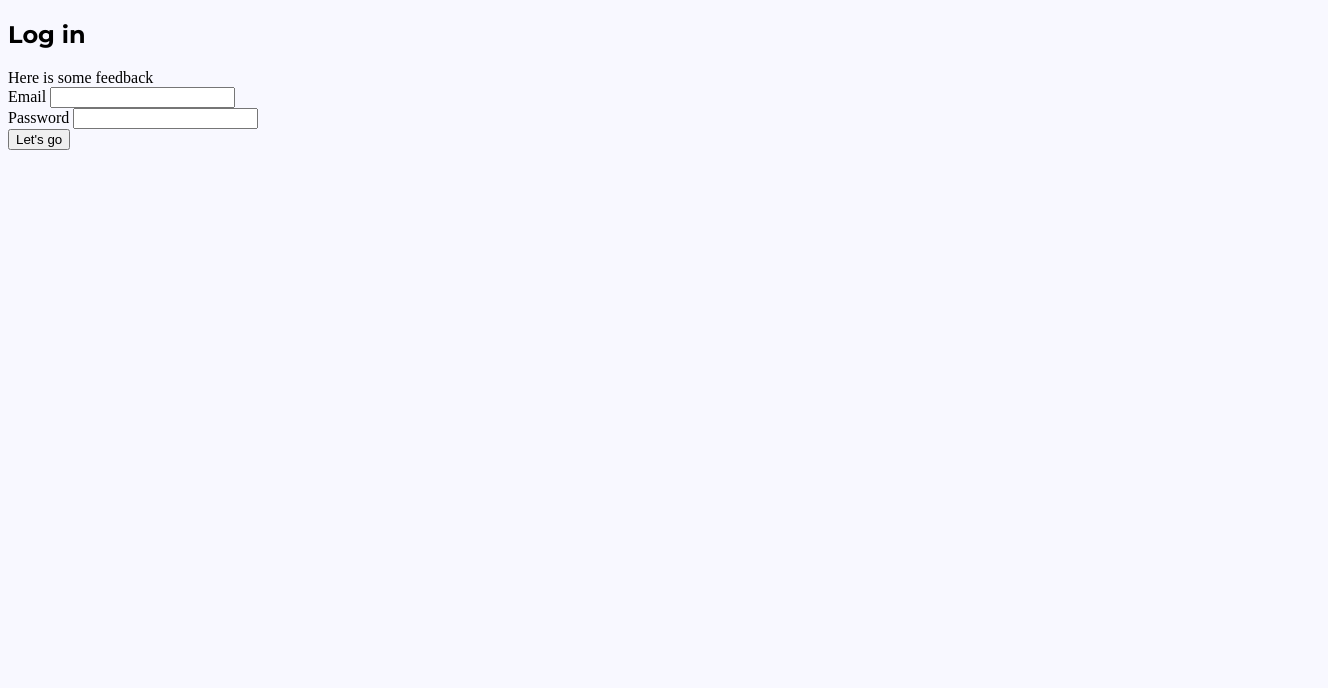
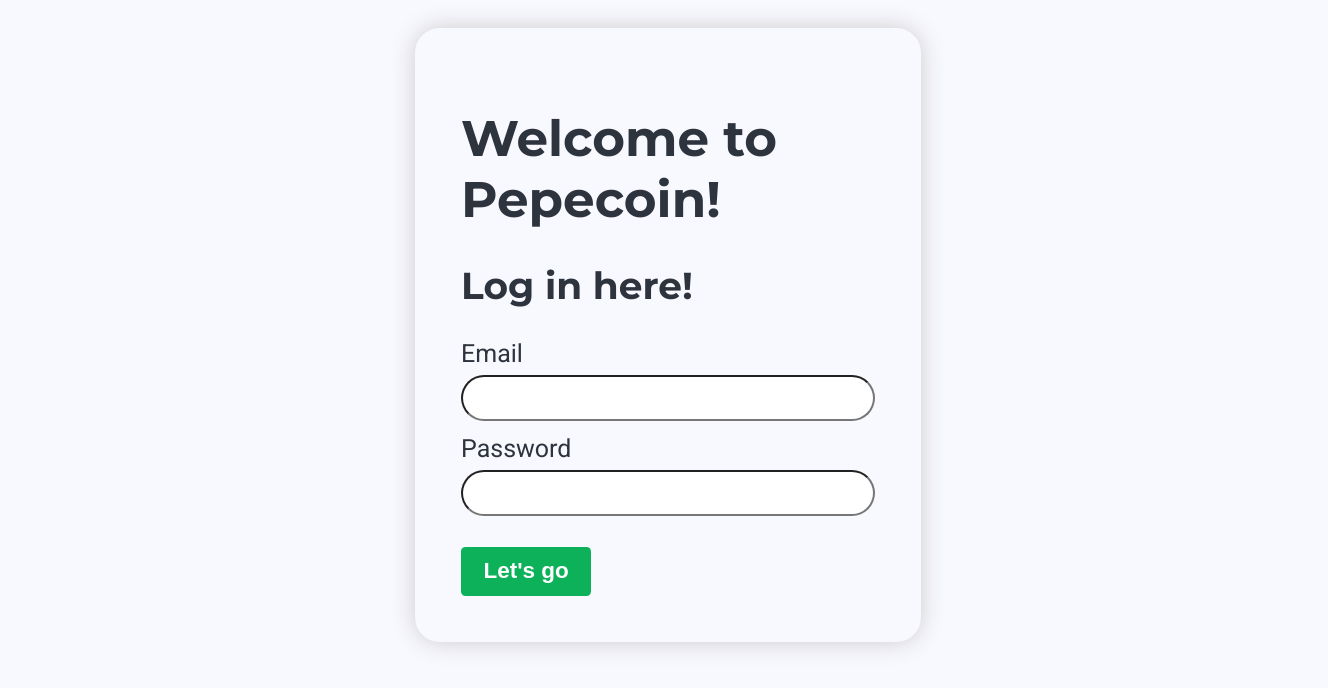
Before and after one commit to StefwardM/virtualCurrencyApp_Frontend, a plain HTML site: page login.html in a window 1280 px wide. Shown: the whole page, 1328 px wide, since content can reach past the window. Drawn offline with Linux system fonts and the light colour scheme.

Commit message:
extra sass modules for login page

```diff
--- a/login.html
+++ b/login.html
@@ -10,19 +10,20 @@
 </head>
 <body>
 <div class="mobile">
-    <h2 class="title">Log in</h2>
-    <div class="alert hidden">
+    <h1>Welcome to Pepecoin!</h1>
+    <h2>Log in here!</h2>
+    <div class="error hidden">
         Here is some feedback
     </div>
     <div class="login">
-        <div>
+        <div class="flex flex-col">
             <label for="email">Email</label>
-            <input class="input--text" id="email" name="email" type="text">
+            <input class="inputfield" id="email" name="email" type="text">
         </div>
 
-        <div>
+        <div class="flex flex-col">
             <label for="password">Password</label>
-            <input class="input--text" id="password" name="password" type="password">
+            <input class="inputfield" id="password" name="password" type="password">
         </div>
 
         <button class="btn btn--primary login__btn">Let's go</button>
--- a/sass/main.sass
+++ b/sass/main.sass
@@ -7,3 +7,11 @@
 @import 'modules/_grid'
 
 @import 'modules/_text'
+
+@import 'modules/_mobile'
+
+@import 'modules/_error'
+
+@import 'modules/_button'
+
+@import 'modules/_inputfield'
--- /dev/null
+++ b/sass/modules/_button.sass
@@ -0,0 +1,10 @@
+.btn
+  font-size: 0.9em
+  padding: 0.5em 1em
+  margin-top: 0.8em
+  font-weight: bold
+  border-radius: 0.2em
+  border: none
+  color: white
+  background-color: $buttonGreen
+  cursor: pointer
--- a/sass/modules/_default.sass
+++ b/sass/modules/_default.sass
@@ -1,8 +1,17 @@
+html
+  width: 100%
+
 body
   background: $backgroundColor
+  width: 100%
+  font-size: 1.25em
+  padding: 1em
+  justify-content: center
 
-a, p
+a, p, label, input
   font-family: 'Roboto', sans-serif
+  color: $textColor
 
 h1, h2, h3, h4, h5
   font-family: 'Montserrat', sans-serif
+  color: $textColor
--- /dev/null
+++ b/sass/modules/_error.sass
@@ -0,0 +1,8 @@
+.error
+  background-color: #B4C4E7
+  padding: 0.5em
+  margin-bottom: 1em
+  color: #32549d
+  font-family: 'Roboto', sans-serif
+  text-align: center
+  display: none
--- /dev/null
+++ b/sass/modules/_inputfield.sass
@@ -0,0 +1,6 @@
+.inputfield
+  border-radius: 2em
+  height: 2.5rem
+  vertical-align: middle
+  margin-top: 0.5em
+  margin-bottom: 1em
--- /dev/null
+++ b/sass/modules/_mobile.sass
@@ -0,0 +1,9 @@
+.mobile
+  background: $backgroundColor
+  width: 414px
+  box-shadow: 0px 0px 1em #ccc
+  font-size: 1.25em
+  padding: 1em
+  border-radius: 1em
+  margin: auto
+  border: 21px solid #f8f8ff
--- a/sass/modules/_variables.sass
+++ b/sass/modules/_variables.sass
@@ -1,5 +1,7 @@
 //colors
 $backgroundColor: #f8f8ff
+$buttonGreen: #0CB159
+$textColor: #2E343D
 $pepeGreen: #243d24
 $pepeFadedGreen: #7f9093
 $pepeLightGray: #b8b3b9
```
Also changed, not shown: sass/main.css, 1 other file.
